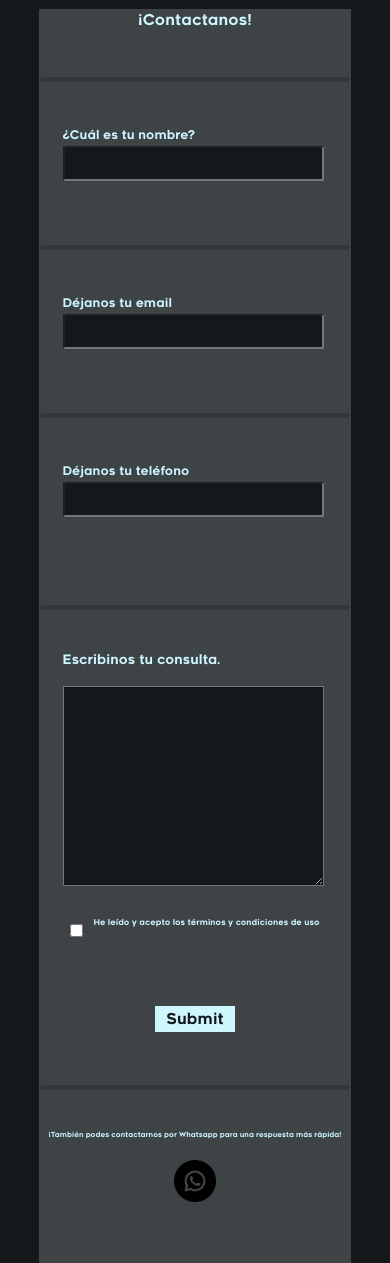
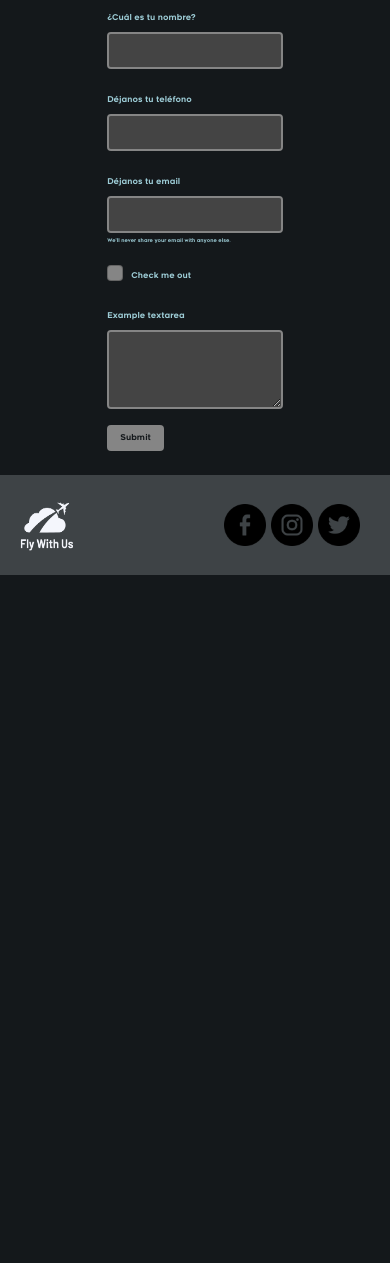
Before and after one commit to FacuPoggi/fly-with-us, a plain HTML site: page pages/sobrenosotros.html in a window 390 px wide. Shown: the part 653-1916 px from the top of the page. After the commit the page ends 1228 px from the top, so only its background shows below. Drawn offline with nearby package versions, Linux system fonts and the light colour scheme.

Commit message:
form con bootstrap

```diff
--- a/css/style.css
+++ b/css/style.css
@@ -23,13 +23,13 @@ body {
     background-color: #3E4346 !important;
 }
 
-.form-control {
+.form-control-index {
     background-color: #14181B !important;
     border: 1px solid #14181B;
     color: #CDF6FF !important;
 }
 
-.form-control::placeholder {
+.form-control-index::placeholder {
     color: #CDF6FF;
 }
 
@@ -162,7 +162,7 @@ header nav ul li a:hover {
     border-radius: 13px;
 }
 
-.carousel-boton-index a:hover{
+.carousel-boton-index a:hover {
     background-color: #14181B;
     color: #CDF6FF;
 }
@@ -749,189 +749,47 @@ header nav ul li a:hover {
     background-size: cover;
 }
 
-.grid__conteiner-sobrenosotros {
-    display: grid;
-    grid-template-columns: 1fr;
-    grid-template-rows: 100px 200px 200px 200px 200px 100px 350px;
-    width: 50%;
-    height: 100%;
-    margin: 0 auto;
-    margin-top: 30px;
-    margin-bottom: 50px;
-    background-color: #3E4346;
-    border: 2px solid #3E4346;
-}
-
-.grid__conteiner-sobrenosotros h2 {
-    grid-row: 1;
-    text-align: center;
-    font-size: 30px;
-    color: #CDF6FF;
-}
-
-.grid__sobrenosotros-uno {
-    grid-row: 2;
-}
-
-.grid__sobrenosotros-uno hr {
-    height: 5px;
+.form-sobrenosotros {
+    width: 30%;
+    margin: 0% auto;
+}
+
+.form-control-sobrenosotros {
+    background-color: #444444 !important;
+    border: 2px solid #858585;
+    color: #9dccd6 !important;
+}
+
+.form-label-sobrenosotros {
+    color: #9dccd6;
+}
+
+.form-text-sobrenosotros {
+    color: #9dccd6;
+}
+
+.form-check-label-sobrenosotros {
+    color: #9dccd6;
+}
+
+.form-check-input {
+    background-color: #858585 !important;
+}
+
+.form-check-input:checked {
+    background-color: #14181B !important;
+    border-color: #CDF6FF;
+}
+
+.boton-color-sobrenosotros {
+    background-color: #858585;
+    color: #14181B;
+}
+
+.boton-color-sobrenosotros:hover {
+    border: 2px solid #444444;
     background-color: #14181B;
-    border: 1px solid #14181B;
-}
-
-.grid__sobrenosotros-uno label {
-    margin-left: 7%;
-    font-size: 25px;
-    color: #CDF6FF;
-}
-
-.grid__sobrenosotros-uno input {
-    margin-left: 7%;
-    width: 85%;
-    font-size: 20px;
-    background-color: #14181B;
-    color: #CDF6FF;
-    height: 35px;
-    font-family: 'Renogare';
-}
-
-.grid__sobrenosotros-dos {
-    grid-row: 2;
-}
-
-.grid__sobrenosotros-dos hr {
-    height: 5px;
-    background-color: #14181B;
-    border: 1px solid #14181B;
-}
-
-.grid__sobrenosotros-dos label {
-    margin-left: 7%;
-    font-size: 25px;
-    color: #CDF6FF;
-}
-
-.grid__sobrenosotros-dos input {
-    margin-left: 7%;
-    width: 85%;
-    font-size: 20px;
-    background-color: #14181B;
-    color: #CDF6FF;
-    height: 35px;
-    font-family: 'Renogare';
-}
-
-.grid__sobrenosotros-tres {
-    grid-row: 3;
-}
-
-.grid__sobrenosotros-tres hr {
-    height: 5px;
-    background-color: #14181B;
-    border: 1px solid #14181B;
-}
-
-.grid__sobrenosotros-tres label {
-    margin-left: 7%;
-    font-size: 25px;
-    color: #CDF6FF;
-}
-
-.grid__sobrenosotros-tres input {
-    margin-left: 7%;
-    width: 85%;
-    font-size: 20px;
-    background-color: #14181B;
-    color: #CDF6FF;
-    height: 35px;
-    font-family: 'Renogare';
-}
-
-.grid__sobrenosotros-cuatro {
-    grid-row: 4;
-}
-
-.grid__sobrenosotros-cuatro hr {
-    height: 5px;
-    background-color: #14181B;
-    border: 1px solid #14181B;
-}
-
-.grid__sobrenosotros-cuatro p {
-    margin-left: 7%;
-    font-size: 25px;
-    color: #CDF6FF;
-}
-
-.grid__sobrenosotros-cuatro textarea {
-    margin-left: 7%;
-    width: 85%;
-    height: 200px;
-    background-color: #14181B;
-    color: #CDF6FF;
-    font-family: 'Renogare';
-    font-size: 20px;
-}
-
-.grid__sobrenosotros-cuatro input {
-    margin-left: 0%;
-    transform: scale(1.5);
-}
-
-.checkbox__sobrenosotros {
-    display: flex;
-    align-items: center;
-    justify-content: center;
-}
-
-.checkbox__sobrenosotros p {
-    font-size: 25px;
-    color: #CDF6FF;
-}
-
-.grid__sobrenosotros-cinco {
-    display: flex;
-    justify-content: center;
-    align-items: center;
-    height: 50%;
-    grid-row: 5;
-}
-
-.grid__sobrenosotros-cinco input {
-    font-size: 25px;
-    width: 15%;
-    background-color: #CDF6FF;
-    border: 2px solid #CDF6FF;
-    color: #14181B;
-}
-
-.grid__sobrenosotros-cinco input:hover {
-    color: #CDF6FF;
-    background-color: #14181B;
-    border: 1px solid #14181B;
-}
-
-.flex__sobrenosotros-seis {
-    display: flex;
-    flex-direction: row;
-    align-items: center;
-    justify-content: space-evenly;
-}
-
-.grid__sobrenosotros-seis hr {
-    height: 5px;
-    background-color: #14181B;
-    border: 1px solid #14181B;
-}
-
-.grid__sobrenosotros-seis div p {
-    font-size: 20px;
-    color: #CDF6FF;
-}
-
-.whatsapp {
-    width: 64px;
-    height: 64px;
+    color: #CDF6FF;
 }
 
 /*----------FOOTER------------*/
@@ -1365,203 +1223,242 @@ footer div {
 
 /*---------------VUELOS------------*/
 
-@media screen and (max-width:1270px){
-    .card-vuelos-titulo{
+@media screen and (max-width:1270px) {
+    .card-vuelos-titulo {
         font-size: 22px;
     }
-    .card-texto-vuelos{
+
+    .card-texto-vuelos {
         font-size: 13px;
     }
-    .vuelos__precio strong{
+
+    .vuelos__precio strong {
         font-size: 22px;
     }
-    .card-body-vuelos a{
+
+    .card-body-vuelos a {
         font-size: 14px;
     }
 }
 
-@media screen and (max-width:1267px){
-    .card-vuelos{
+@media screen and (max-width:1267px) {
+    .card-vuelos {
         margin-right: 200px;
     }
-    .card-vuelos-contrario{
+
+    .card-vuelos-contrario {
         margin-left: 200px;
     }
 }
 
-@media screen and (max-width:1063px){
-    .card-vuelos-titulo{
+@media screen and (max-width:1063px) {
+    .card-vuelos-titulo {
         font-size: 20px;
     }
-    .card-texto-vuelos{
+
+    .card-texto-vuelos {
         font-size: 12px;
     }
-    .vuelos__precio strong{
+
+    .vuelos__precio strong {
         font-size: 20px;
     }
-    .card-body-vuelos a{
+
+    .card-body-vuelos a {
         font-size: 14px;
         padding: 8px;
     }
 }
 
-@media screen and (max-width:1023px){
-    .card-vuelos{
+@media screen and (max-width:1023px) {
+    .card-vuelos {
         margin-right: 150px;
     }
-    .card-vuelos-contrario{
+
+    .card-vuelos-contrario {
         margin-left: 150px;
     }
 }
 
-@media screen and (max-width:989px){
-    .vuelos__h1{
+@media screen and (max-width:989px) {
+    .vuelos__h1 {
         font-size: 22px;
     }
-    .card-vuelos{
+
+    .card-vuelos {
         margin-right: 150px;
     }
-    .card-vuelos-contrario{
+
+    .card-vuelos-contrario {
         margin-left: 150px;
     }
 }
 
-@media screen and (max-width:817px){
-    .vuelos__h1{
+@media screen and (max-width:817px) {
+    .vuelos__h1 {
         font-size: 20px;
     }
-    .card-vuelos-titulo{
+
+    .card-vuelos-titulo {
         font-size: 17px;
     }
-    .card-texto-vuelos{
+
+    .card-texto-vuelos {
         font-size: 10px;
     }
-    .vuelos__precio strong{
+
+    .vuelos__precio strong {
         font-size: 17px;
     }
-    .card-body-vuelos a{
+
+    .card-body-vuelos a {
         font-size: 12px;
     }
 }
 
-@media screen and (max-width:767px){
-    .card-vuelos{
+@media screen and (max-width:767px) {
+    .card-vuelos {
         margin-right: 0%;
         margin: 0 auto;
     }
-    .card-vuelos-contrario{
+
+    .card-vuelos-contrario {
         margin-left: 0%;
         margin: 0 auto;
     }
-    .vuelos__h1{
+
+    .vuelos__h1 {
         font-size: 18px;
     }
-    .card-vuelos-titulo{
-        font-size: 15px;
-    }
-    .card-texto-vuelos{
+
+    .card-vuelos-titulo {
+        font-size: 15px;
+    }
+
+    .card-texto-vuelos {
         font-size: 8px;
     }
-    .vuelos__precio strong{
-        font-size: 15px;
-    }
-    .card-body-vuelos a{
+
+    .vuelos__precio strong {
+        font-size: 15px;
+    }
+
+    .card-body-vuelos a {
         font-size: 10px;
         padding: 5px;
     }
 }
 
-@media screen and (max-width:581px){
-    .card-vuelos{
+@media screen and (max-width:581px) {
+    .card-vuelos {
         max-width: 100% !important;
     }
-    .card-vuelos-contrario{
+
+    .card-vuelos-contrario {
         max-width: 100% !important;
     }
-    .vuelos__h1{
+
+    .vuelos__h1 {
         font-size: 18px;
     }
-    .card-vuelos-titulo{
+
+    .card-vuelos-titulo {
         font-size: 12px;
     }
-    .card-texto-vuelos{
+
+    .card-texto-vuelos {
         font-size: 6px;
         margin: 0%;
     }
-    .vuelos__precio{
+
+    .vuelos__precio {
         margin: 0%;
     }
-    .vuelos__precio strong{
+
+    .vuelos__precio strong {
         font-size: 12px;
     }
-    .card-body-vuelos a{
+
+    .card-body-vuelos a {
         font-size: 8px;
     }
 }
 
-@media screen and (max-width:500px){
-    .vuelos__h1{
-        font-size: 15px;
-    }
-}
-
-@media screen and (max-width:473px){
-    .vuelos__h1{
-        font-size: 15px;
-    }
-    .card-vuelos-titulo{
+@media screen and (max-width:500px) {
+    .vuelos__h1 {
+        font-size: 15px;
+    }
+}
+
+@media screen and (max-width:473px) {
+    .vuelos__h1 {
+        font-size: 15px;
+    }
+
+    .card-vuelos-titulo {
         font-size: 10px;
     }
-    .card-texto-vuelos{
+
+    .card-texto-vuelos {
         font-size: 5px;
     }
-    .vuelos__precio strong{
+
+    .vuelos__precio strong {
         font-size: 10px;
     }
-    .card-body-vuelos a{
+
+    .card-body-vuelos a {
         font-size: 7px;
     }
 }
 
-@media screen and (max-width:411px){
-    .vuelos__h1{
+@media screen and (max-width:411px) {
+    .vuelos__h1 {
         font-size: 12px;
     }
-    .card-vuelos-titulo{
+
+    .card-vuelos-titulo {
         font-size: 8px;
     }
-    .card-texto-vuelos{
+
+    .card-texto-vuelos {
         font-size: 5px;
     }
-    .vuelos__precio strong{
+
+    .vuelos__precio strong {
         font-size: 8px;
     }
-    .card-body-vuelos a{
+
+    .card-body-vuelos a {
         font-size: 6px;
         padding: 3px;
     }
 }
 
-@media screen and (max-width:344px){
-    .vuelos__h1{
+@media screen and (max-width:344px) {
+    .vuelos__h1 {
         font-size: 10px;
     }
-    .card-vuelos-titulo{
+
+    .card-vuelos-titulo {
         font-size: 7px;
     }
-    .card-texto-vuelos{
+
+    .card-texto-vuelos {
         font-size: 5px;
     }
-    .vuelos__precio strong{
+
+    .vuelos__precio strong {
         font-size: 7px;
     }
-    .card-body-vuelos a{
+
+    .card-body-vuelos a {
         font-size: 5px;
     }
 }
 
-@media screen and (max-width:313px){
-    .card-vuelos-titulo{
+@media screen and (max-width:313px) {
+    .card-vuelos-titulo {
         font-size: 6px;
     }
 }
@@ -2186,43 +2083,15 @@ footer div {
 
 /*----------SOBRE NOSOTROS---------*/
 
-@media screen and (max-width:1560px) {
-    .checkbox__sobrenosotros p {
-        font-size: 20px;
-    }
-
-    .grid__sobrenosotros-seis div p {
-        font-size: 15px;
-    }
-}
-
-@media screen and (max-width:1482px) {
-    .checkbox__sobrenosotros p {
-        font-size: 18px;
-        margin-left: 10px;
-    }
-
-    .grid__sobrenosotros-seis div p {
-        font-size: 15px;
-    }
-}
-
 @media screen and (max-width:1296px) {
     .h1__sobrenosotros {
         font-size: 30px;
     }
-
-    .grid__conteiner-sobrenosotros {
-        width: 80%;
-    }
-
-    .checkbox__sobrenosotros p {
-        font-size: 18px;
-        margin-left: 10px;
-    }
-
-    .grid__sobrenosotros-seis div p {
-        font-size: 12px;
+}
+
+@media screen and (max-width:1155px) {
+    .form-text-sobrenosotros {
+        font-size: 11px;
     }
 }
 
@@ -2238,57 +2107,11 @@ footer div {
     .p__sobrenosotros {
         font-size: 15px;
     }
-
-    .grid__conteiner-sobrenosotros {
-        grid-template-rows: 100px 200px 200px 200px 200px 100px 300px;
-    }
-
-    .grid__conteiner-sobrenosotros h2 {
-        font-size: 20px;
-    }
-
-    .grid__sobrenosotros-uno label {
-        font-size: 15px;
-    }
-
-    .grid__sobrenosotros-dos label {
-        font-size: 15px;
-    }
-
-    .grid__sobrenosotros-tres label {
-        font-size: 15px;
-    }
-
-    .grid__sobrenosotros-cuatro p {
-        font-size: 15px;
-    }
-
-    .grid__sobrenosotros-cinco input {
-        font-size: 20px;
-    }
-}
-
-@media screen and (max-width:834px) {
-    .grid__conteiner-sobrenosotros {
-        grid-template-rows: 50px 200px 200px 200px 200px 100px 300px;
-    }
-
-    .grid__sobrenosotros-cuatro p {
-        font-size: 15px;
-    }
-}
-
-@media screen and (max-width:734px) {
-    .flex__sobrenosotros-seis {
-        flex-direction: column;
-    }
-
-    .grid__sobrenosotros-seis div p {
-        margin-bottom: 20px;
-    }
-
-    .grid__sobrenosotros-cinco input {
-        width: 80px;
+}
+
+@media screen and (max-width:907px) {
+    .form-text-sobrenosotros {
+        font-size: 9px;
     }
 }
 
@@ -2301,42 +2124,23 @@ footer div {
         font-size: 12px;
     }
 
-    .grid__conteiner-sobrenosotros h2 {
-        font-size: 15px;
-    }
-
-    .grid__sobrenosotros-uno label {
+    .form-sobrenosotros{
+        width: 45%;
+    }
+
+    .form-label-sobrenosotros {
         font-size: 12px;
     }
 
-    .grid__sobrenosotros-dos label {
+    .form-text-sobrenosotros {
+        font-size: 7px;
+    }
+
+    .form-check-label-sobrenosotros {
         font-size: 12px;
     }
 
-    .grid__sobrenosotros-tres label {
-        font-size: 12px;
-    }
-
-    .grid__sobrenosotros-cuatro p {
-        font-size: 13px;
-    }
-
-    .grid__sobrenosotros-cinco input {
-        font-size: 15px;
-    }
-
-    .grid__sobrenosotros-seis div p {
-        font-size: 10px;
-    }
-
-    .whatsapp {
-        width: 42px;
-        height: 42px;
-    }
-}
-
-@media screen and (max-width:572px) {
-    .checkbox__sobrenosotros p {
+    .boton-color-sobrenosotros {
         font-size: 12px;
     }
 }
@@ -2350,35 +2154,62 @@ footer div {
         font-size: 10px;
     }
 
-    .checkbox__sobrenosotros p {
+    .form-label-sobrenosotros {
         font-size: 10px;
     }
 
-    .grid__sobrenosotros-seis div p {
+    .form-check-label-sobrenosotros {
+        font-size: 10px;
+    }
+
+    .boton-color-sobrenosotros {
+        font-size: 10px;
+    }
+}
+
+@media screen and (max-width:412px){
+    .form-label-sobrenosotros {
+        font-size: 9px;
+    }
+
+    .form-text-sobrenosotros {
+        font-size: 5px;
+    }
+
+    .form-check-label-sobrenosotros {
+        font-size: 9px;
+    }
+
+    .boton-color-sobrenosotros {
+        font-size: 9px;
+    }
+}
+
+@media screen and (max-width:393px) {
+    .h1__sobrenosotros {
+        font-size: 10px;
+    }
+
+    .p__sobrenosotros {
         font-size: 8px;
     }
-}
-
-@media screen and (max-width:430px) {
-    .grid__sobrenosotros-seis div p {
-        font-size: 7.5px;
-    }
-}
-
-@media screen and (max-width:402px) {
-    .checkbox__sobrenosotros p {
+
+    .form-label-sobrenosotros {
         font-size: 8px;
     }
 
-    .grid__sobrenosotros-cuatro input {
-        transform: scale(1);
-    }
-
-    .grid__sobrenosotros-seis div p {
-        font-size: 7px;
-    }
-}
-
+    .form-text-sobrenosotros {
+        font-size: 5px;
+    }
+
+    .form-check-label-sobrenosotros {
+        font-size: 8px;
+    }
+
+    .boton-color-sobrenosotros {
+        font-size: 8px;
+    }
+}
 
 /*--------------FOOTER-----------*/
 
--- a/pages/sobrenosotros.html
+++ b/pages/sobrenosotros.html
@@ -6,7 +6,8 @@
     <meta http-equiv="X-UA-Compatible" content="IE=edge">
     <meta name="viewport" content="width=device-width, initial-scale=1.0">
     <!--BOOTSTRAP-->
-    <link href="https://cdn.jsdelivr.net/npm/bootstrap@5.0.2/dist/css/bootstrap.min.css" rel="stylesheet" integrity="sha384-EVSTQN3/azprG1Anm3QDgpJLIm9Nao0Yz1ztcQTwFspd3yD65VohhpuuCOmLASjC" crossorigin="anonymous">
+    <link href="https://cdn.jsdelivr.net/npm/bootstrap@5.0.2/dist/css/bootstrap.min.css" rel="stylesheet"
+        integrity="sha384-EVSTQN3/azprG1Anm3QDgpJLIm9Nao0Yz1ztcQTwFspd3yD65VohhpuuCOmLASjC" crossorigin="anonymous">
     <!--CSS--->
     <link rel="stylesheet" href="../css/style.css">
     <title>Fly With Us</title>
@@ -42,7 +43,8 @@
                         </li>
                     </ul>
                     <form class="d-flex">
-                        <input class="form-control me-2" type="search" placeholder="¿A dónde vas a viajar?" aria-label="Search">
+                        <input class="form-control form-control-index me-2" type="search"
+                            placeholder="¿A dónde vas a viajar?" aria-label="Search">
                         <button class="btn boton-color-index" type="submit">Buscar</button>
                     </form>
                 </div>
@@ -60,70 +62,45 @@
                 </p>
             </div>
         </section>
+        <br>
         <section>
-            <div>
-                <div class="grid__conteiner-sobrenosotros">
-                    <h2>¡Contactanos!</h2>
-                    <form action="">
-                        <div class="grid__sobrenosotros-uno">
-                            <hr>
-                            <br>
-                            <label for="nombre-y-apellido">¿Cuál es tu nombre?</label>
-                            <input type="text" name="nombre-y-apellido">
-                            <br>
-                            <br>
-                            <br>
+            <div class="form-sobrenosotros">
+                <form>
+                    <div class="mb-3">
+                        <label for="formGroupExampleInput" class="form-label form-label-sobrenosotros">¿Cuál es tu
+                            nombre?</label>
+                        <input type="text" class="form-control form-control-sobrenosotros" id="">
                     </div>
-                        <div class="grid__sobrenosotros-dos">
-                            <hr>
-                            <br>
-                            <label for="email">Déjanos tu email</label>
-                            <input type="text" name="email">
-                            <br>
-                            <br>
-                            <br>
+                    <div class="mb-3">
+                        <label for="formGroupExampleInput2" class="form-label form-label-sobrenosotros">Déjanos tu
+                            teléfono</label>
+                        <input type="text" class="form-control form-control-sobrenosotros" id="">
                     </div>
-                        <div class="grid__sobrenosotros-tres">
-                            <hr>
-                            <br>
-                            <div>
-                                <label for="telefono">Déjanos tu teléfono</label>
-                                <input type="text" name="telefono">
+                    <div class="mb-3">
+                        <label for="exampleInputEmail1" class="form-label form-label-sobrenosotros">Déjanos tu
+                            email</label>
+                        <input type="email" class="form-control form-control-sobrenosotros" id="exampleInputEmail1"
+                            aria-describedby="emailHelp">
+                        <div id="emailHelp" class="form-text form-text-sobrenosotros">We'll never share your email with
+                            anyone else.</div>
                     </div>
-                            <br>
-                            <br>
-                            <br>
+                    <div class="mb-3 form-check">
+                        <input type="checkbox" class="form-check-input form-check-input-sobrenosotros"
+                            id="exampleCheck1">
+                        <label class="form-check-label form-check-label-sobrenosotros" for="exampleCheck1">Check me
+                            out</label>
                     </div>
-                        <div class="grid__sobrenosotros-cuatro">
-                            <hr>
-                            <br>
-                            <p>Escribinos tu consulta.</p>
-                            <textarea name="" id="" cols="30" rows="10"></textarea>
-                            <br>
-                            <br>
-                            <div class="checkbox__sobrenosotros">
-                                <input type="checkbox" name="" id="">
-                                <p>He leído y acepto los términos y condiciones de uso</p>
+                    <div class="mb-3">
+                        <label for="exampleFormControlTextarea1" class="form-label form-label-sobrenosotros">Example
+                            textarea</label>
+                        <textarea class="form-control form-control-sobrenosotros" id="exampleFormControlTextarea1"
+                            rows="3"></textarea>
                     </div>
-                            <br>
-                        </div>
-                        <div class="grid__sobrenosotros-cinco">
-                            <br>
-                            <input type="submit">
-                        </div>
-                        <div class="grid__sobrenosotros-seis">
-                            <hr>
-                            <br>
-                            <div class="flex__sobrenosotros-seis">
-                                <p>¡También podes contactarnos por Whatsapp para una respuesta más rápida!</p>
-                                <a href="https://web.whatsapp.com" target="_blank"><img class="whatsapp"
-                                        src="../img/whatsapp.png" alt="whatsapp"></a>
-                            </div>
-                        </div>
+                    <button type="submit" class="btn boton-color-sobrenosotros">Submit</button>
                 </form>
             </div>
-            </div>
         </section>
+        <br>
     </main>
 
     <footer>
@@ -139,7 +116,9 @@
     </footer>
 
     <!--JS-->
-    <script src="https://cdn.jsdelivr.net/npm/bootstrap@5.0.2/dist/js/bootstrap.bundle.min.js" integrity="sha384-MrcW6ZMFYlzcLA8Nl+NtUVF0sA7MsXsP1UyJoMp4YLEuNSfAP+JcXn/tWtIaxVXM" crossorigin="anonymous"></script>
+    <script src="https://cdn.jsdelivr.net/npm/bootstrap@5.0.2/dist/js/bootstrap.bundle.min.js"
+        integrity="sha384-MrcW6ZMFYlzcLA8Nl+NtUVF0sA7MsXsP1UyJoMp4YLEuNSfAP+JcXn/tWtIaxVXM"
+        crossorigin="anonymous"></script>
 </body>
 
 </html>
```
Also changed, not shown: index.html (+1 -1 lines), pages/alojamiento.html (+1 -1 lines), pages/excursiones.html (+1 -1 lines), pages/vuelos.html (+1 -1 lines). Lines whose indentation alone changed are shown as unchanged.
